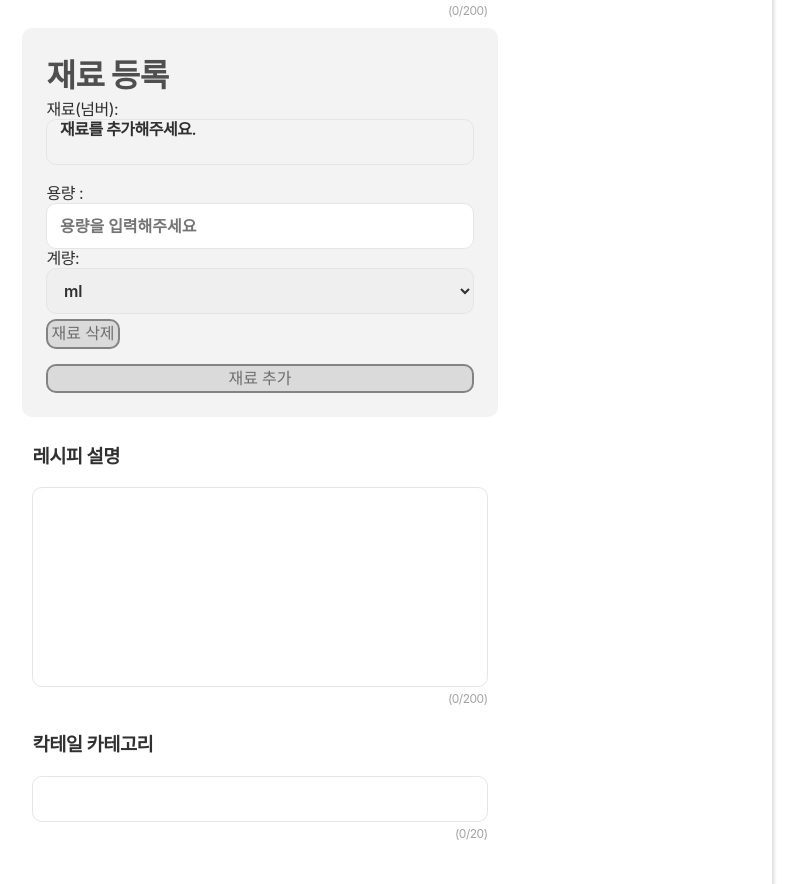
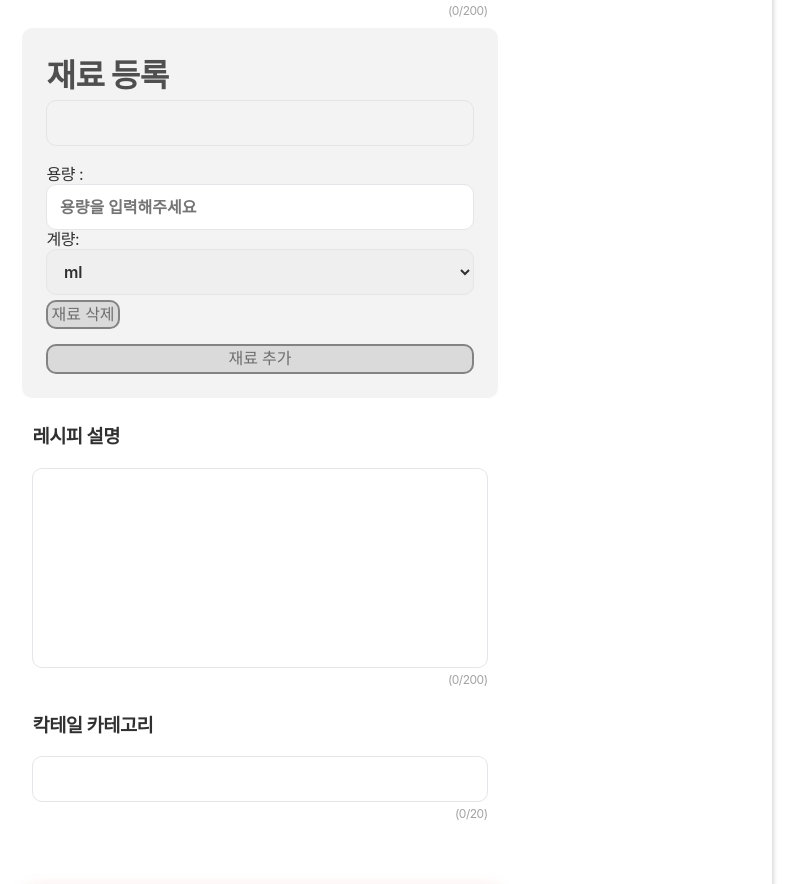
Before and after one commit to baehyunjun97/cocktail, a React (Create React App) app in the folder reactCocktailWorkspace/: page /recepiUpload in a window 1280 px wide. Shown: the part 1071-1955 px from the top of the page, without its empty margins (380-1186 px from the left). Built offline with nearby package versions, Linux system fonts and the light colour scheme.

Commit message:
재료등록성공. css처리 진행 중

```diff
--- a/reactCocktailWorkspace/src/components/newcocktails/IngInput.jsx
+++ b/reactCocktailWorkspace/src/components/newcocktails/IngInput.jsx
@@ -50,28 +50,25 @@ const StyledIngInputDiv = styled.div`
 const IngredientForm = ({ index, onDelete, handleChangeIng, isLast }) => {
 
   const [isModalVisible, setModalVisible] = useState(false);
-  const [selectedIng, setSelectedIng] = useState();
+  const [selectedIng, setSelectedIng] = useState("");
 
-  const handleSelectedIng = (onHandleSelectedIng) => {
-      setSelectedIng(onHandleSelectedIng);
+  const handleSelectedIng = (ingVo) => {
+      setSelectedIng(ingVo);
+      console.log('최종전달본 : ' + JSON.stringify(selectedIng));
   };
 
   return (
     <div>
       <h2>재료 등록</h2>
-      <div>
-        재료(넘버):
+      <div onChange= {() => {handleChangeIng(index, 'ingNo', selectedIng.no);}} >
         {/* MODAL */}
         <div
-          onClick={() => setModalVisible(!isModalVisible)}
+          onClick={() => {setModalVisible(!isModalVisible);}}
           name={`ingNo_${index}`}
-          onChange={(e) => {
-            //e.target.value를 selectedIng로 바꿔줘
-            handleChangeIng(index, 'ingNo', selectedIng.no);
-          }}
+
         >
            <div className='inputDiv'>
-             재료를 추가해주세요.
+           {selectedIng.name}
              <IngSearchModal isModalVisible={isModalVisible} onHandleSelectedIng = {handleSelectedIng} />
            </div>
         </div>
--- a/reactCocktailWorkspace/src/components/newcocktails/IngSearchModal.jsx
+++ b/reactCocktailWorkspace/src/components/newcocktails/IngSearchModal.jsx
@@ -4,7 +4,7 @@ import styled from 'styled-components';
 const StyledIngSearchModalDiv = styled.div`
   width: 100%;
   position: relative;
-  top: calc(100% - 2px);
+  top: calc(100% - 16px);
   left: 50%;
   transform: translateX(-50%);
   padding-left: 20px;
@@ -13,18 +13,22 @@ const StyledIngSearchModalDiv = styled.div`
   border: 1.4px solid rgb(230, 228, 232);
   border-radius: 10px;
   box-shadow: rgba(29, 12, 23, 0.18) 1.5px 1.5px 4.5px;
-  cursor: auto;
+  cursor: pointer;
   z-index: 3;
   display: flex;
   flex-direction: column;
   gap: 20px;
+
+  & .Header {
+    margin-top: 10px;
+  }
 `;
 
 //component 시작
 const IngSearchModal = ({ isModalVisible, onHandleSelectedIng }) => {
   const [search, setSearch] = useState("");
   const [ingVolist, setIngVolist] = useState([]);
-  const [selectedIng, setSelectedIng] = useState();
+  const [selectedIng, setSelectedIng] = useState("");
 
   //props 전달용
   useEffect(() => {
@@ -85,7 +89,7 @@ const IngSearchModal = ({ isModalVisible, onHandleSelectedIng }) => {
           <div className='ResultContainer'>
             {/* Display the contents of ingVolist in real-time */}
             {ingVolist.map((ingVo, index) => (
-              <div key={index} onClick={ () => {setSelectedIng(ingVo)} }>
+              <div key={index} onClick={ () => { setSelectedIng( ingVo )} }>
                 <p>{ingVo.name}</p>
                 <hr />
               </div>
```
